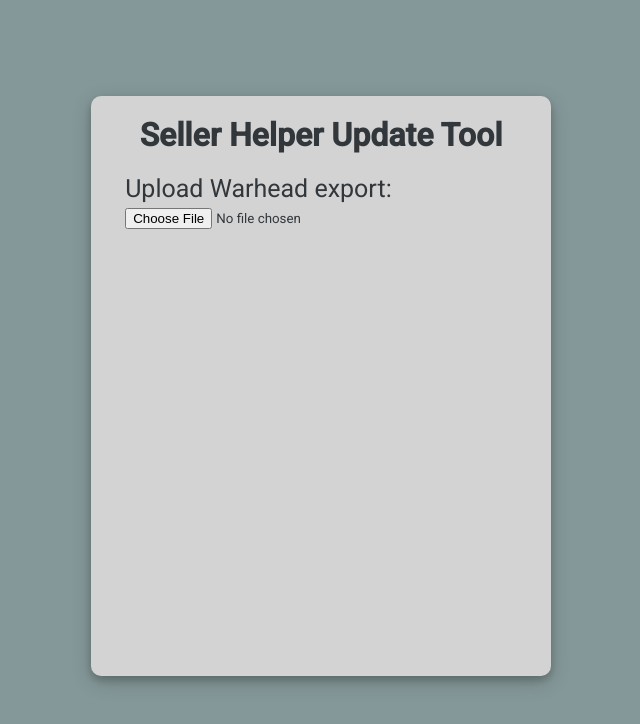
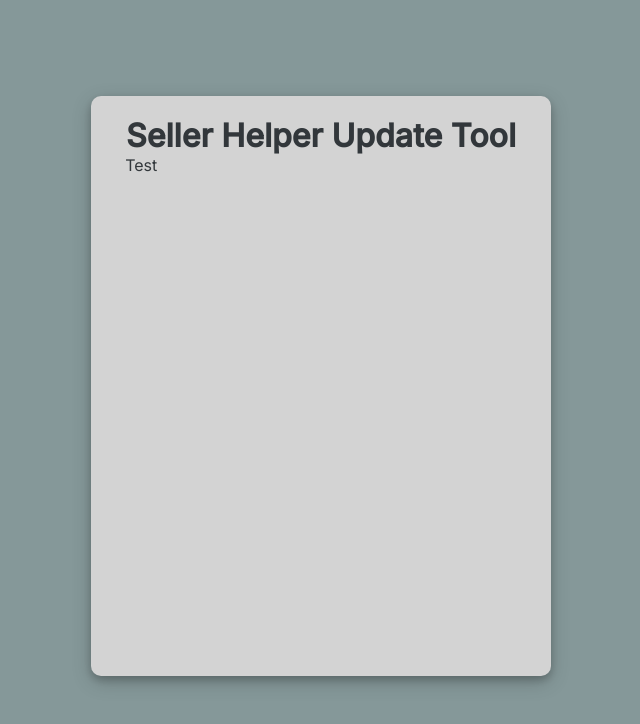
Before and after one commit to mrfannin/seller-helper-update-tool, a Vue app: page / in a window 1280 px wide. Shown: the top 724 px of the page, without its empty margins (319-959 px from the left). Built offline with nearby package versions, Linux system fonts and the light colour scheme.

Commit message:
Restructuring App

```diff
--- a/index.html
+++ b/index.html
@@ -2,9 +2,9 @@
 <html lang="en">
   <head>
     <meta charset="UTF-8">
-    <link rel="icon" href="/favicon.ico">
+    <!--<link rel="icon" href="/favicon.ico">-->
     <meta name="viewport" content="width=device-width, initial-scale=1.0">
-    <title>Vite App</title>
+    <title>Seller Helper Update Tool</title>
   </head>
   <body>
     <div id="app"></div>
--- a/src/App.vue
+++ b/src/App.vue
@@ -1,5 +1,6 @@
 <script setup>
   import UpdateTool from './components/UpdateTool.vue';
+  import ToolMain from './components/ToolMain.vue';
 </script>
 
 <template>
@@ -7,9 +8,8 @@
     <header>
       <h1>Seller Helper Update Tool</h1>
     </header>
-
     <main>
-      <UpdateTool></UpdateTool>
+      <ToolMain></ToolMain>
     </main>
   </div>
 </template>
--- a/src/assets/main.css
+++ b/src/assets/main.css
@@ -35,12 +35,13 @@ a,
 } */
 
 @import url('https://fonts.googleapis.com/css2?family=Roboto:wght@400;500&display=swap');
+@import url('https://fonts.googleapis.com/css2?family=Inter:wght@400;500&display=swap');
 
 * {
   margin: 0;
   padding: 0;
   color: #32373B;
-  font-family: 'Roboto', sans-serif;;
+  font-family: 'Inter', sans-serif;;
 }
 
 body {
--- /dev/null
+++ b/src/components/NavigationBar.vue
@@ -0,0 +1,8 @@
+<script setup>
+</script>
+
+<template>
+</template>
+
+<style scoped>
+</style>
--- /dev/null
+++ b/src/components/OutputOptions.vue
@@ -0,0 +1,8 @@
+<script setup>
+</script>
+
+<template>
+</template>
+
+<style scoped>
+</style>
--- /dev/null
+++ b/src/components/SellerHelperManager.vue
@@ -0,0 +1,8 @@
+<script setup>
+</script>
+
+<template>
+</template>
+
+<style scoped>
+</style>
--- /dev/null
+++ b/src/components/ToolMain.vue
@@ -0,0 +1,30 @@
+<script setup>
+/** Main Component of the App
+ * Child Components: NavigationBar, UserUpload, SellerHelperManager, OutputOptions, UserOutput
+ * Data: Spreadsheet data object, User Options Object
+ * Usage: Switches between different sections of the app, user can use navigation to move back if needed
+ */
+
+import { ref } from 'vue';
+import NavigationBar from './NavigationBar.vue';
+import UserUpload from './UserUpload.vue';
+import SellerHelperManager from './SellerHelperManager.vue';
+import OutputOptions from './OutputOptions.vue';
+import UserOutput from './UserOutput.vue';
+
+const currentTab = ref('UserUpload');
+
+const tabs = {
+  UserUpload,
+  OutputOptions,
+  UserOutput,
+};
+
+// Spreadsheet data, starts null, but fills in from
+</script>
+
+<template>
+  <component :is="tabs[currentTab]"></component>
+</template>
+
+<style scoped></style>
--- /dev/null
+++ b/src/components/UserOutput.vue
@@ -0,0 +1,8 @@
+<script setup>
+</script>
+
+<template>
+</template>
+
+<style scoped>
+</style>
--- /dev/null
+++ b/src/components/UserUpload.vue
@@ -0,0 +1,9 @@
+<script setup>
+</script>
+
+<template>
+  <p>Test</p>
+</template>
+
+<style scoped>
+</style>
```
Also changed, not shown: src/components/HelpTooltip.vue (added, +8 -0 lines).
